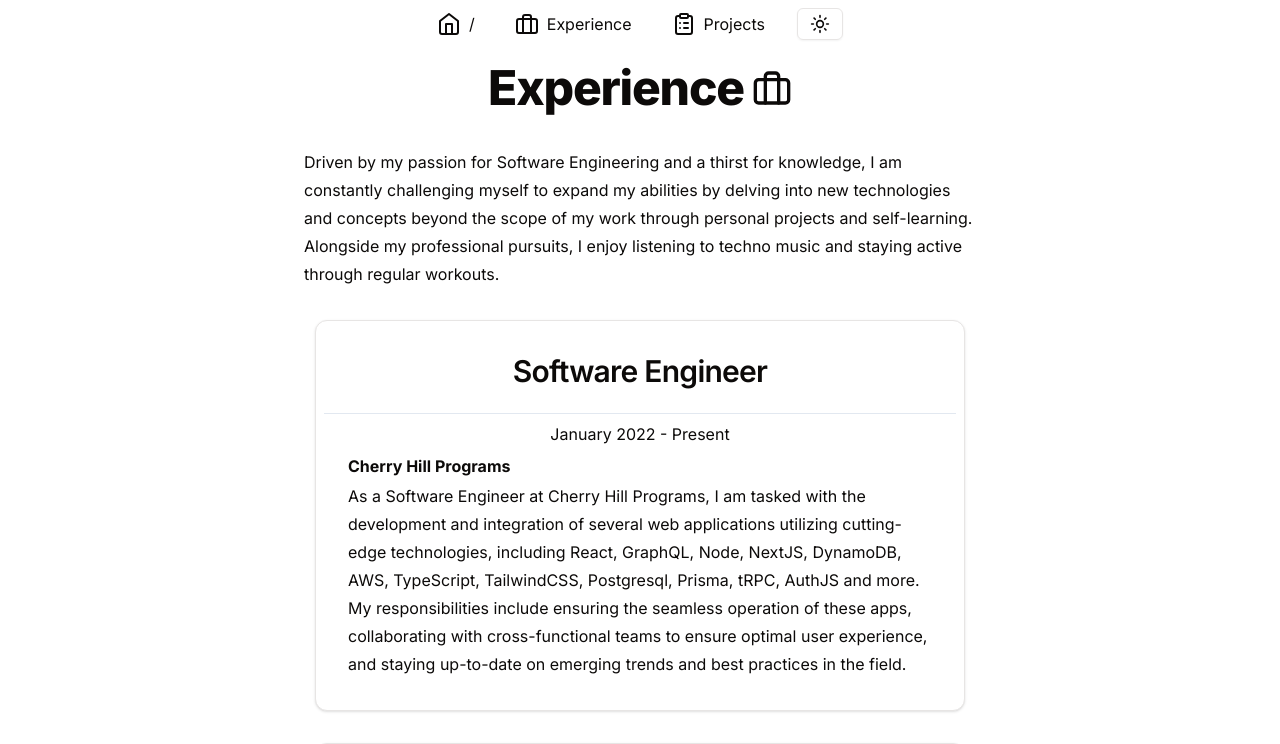
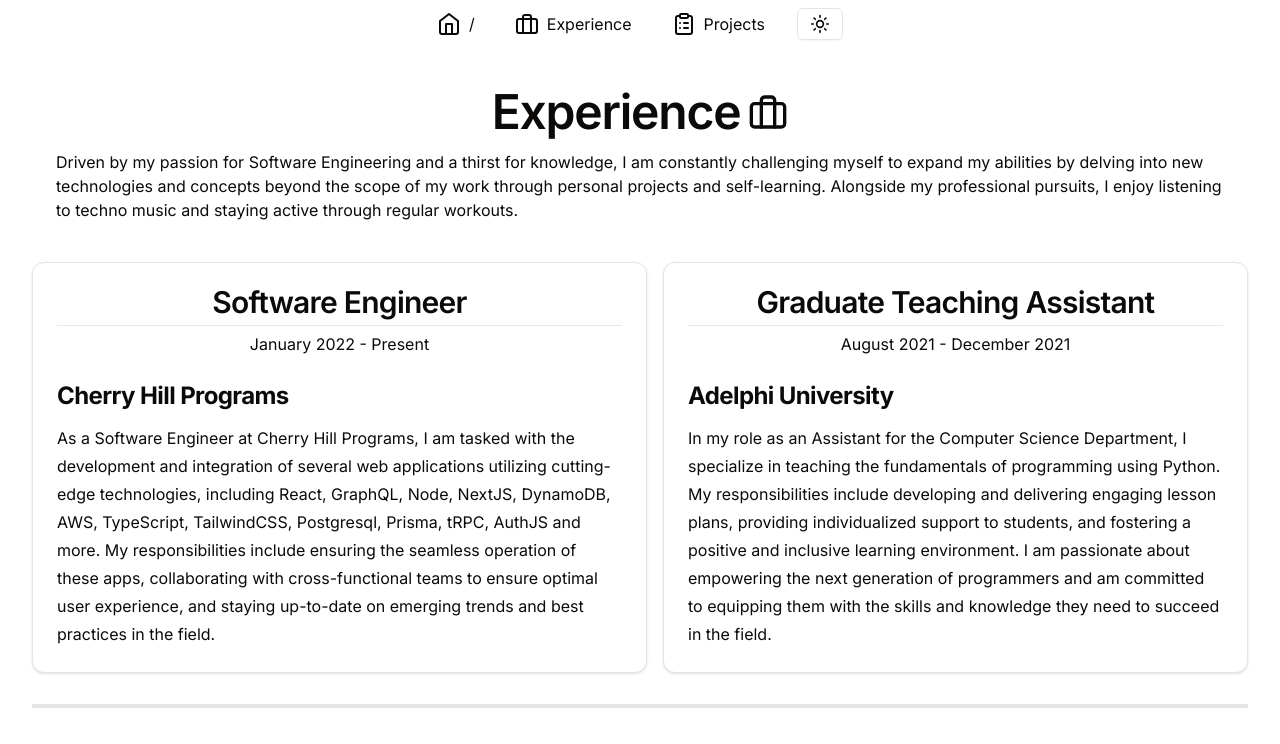
Before and after one commit to makyfj/franklinjara.dev, a Next.js app: page /experience in a window 1280 px wide. Shown: the top 744 px of the page. Built offline with nearby package versions, Linux system fonts and the light colour scheme.

Commit message:
:sparkles: feat: clean up and style update

```diff
--- a/src/app/experience/page.tsx
+++ b/src/app/experience/page.tsx
@@ -6,6 +6,7 @@ import {
   CardContent,
   CardDescription,
   CardHeader,
+  CardTitle,
 } from "src/components/ui/card"
 
 export const metadata: Metadata = {
@@ -14,61 +15,72 @@ export const metadata: Metadata = {
 
 const Experience = () => {
   return (
-    <main className="flex flex-col gap-4 md:gap-8">
-      <h1 className="custom-h1 justify-center flex items-center gap-2">
+    <main className="flex flex-col gap-4">
+      <Card className="border-0 shadow-none">
+        <CardHeader>
+          <CardTitle className="custom-h1 justify-center flex items-center gap-2">
             Experience
             <Briefcase className="w-7 h-7 md:w-10 md:h-10" />
-      </h1>
-      <p className="custom-p md:max-w-2xl md:mx-auto mx-4">
+          </CardTitle>
+          <CardDescription>
             Driven by my passion for Software Engineering and a thirst for
-        knowledge, I am constantly challenging myself to expand my abilities by
-        delving into new technologies and concepts beyond the scope of my work
-        through personal projects and self-learning. Alongside my professional
-        pursuits, I enjoy listening to techno music and staying active through
-        regular workouts.
-      </p>
-      <Card className="w-[360px] md:w-[650px] mx-auto p-2 flex flex-col gap-2">
-        <CardHeader className="text-center custom-h2">
+            knowledge, I am constantly challenging myself to expand my abilities
+            by delving into new technologies and concepts beyond the scope of my
+            work through personal projects and self-learning. Alongside my
+            professional pursuits, I enjoy listening to techno music and staying
+            active through regular workouts.
+          </CardDescription>
+        </CardHeader>
+      </Card>
+      <div className="flex flex-col gap-4 md:flex-row">
+        <Card>
+          <CardHeader>
+            <CardTitle className="custom-h2 text-center">
               Software Engineer
-        </CardHeader>
+            </CardTitle>
             <CardDescription className="text-center">
               January 2022 - Present
             </CardDescription>
-        <CardContent>
-          <h4 className="custom-h4 font-bold">Cherry Hill Programs</h4>
+          </CardHeader>
+          <CardContent className="flex flex-col gap-2">
+            <h3 className="custom-h3 font-bold">Cherry Hill Programs</h3>
             <p className="custom-p">
-            As a Software Engineer at Cherry Hill Programs, I am tasked with the
-            development and integration of several web applications utilizing
-            cutting-edge technologies, including React, GraphQL, Node, NextJS,
-            DynamoDB, AWS, TypeScript, TailwindCSS, Postgresql, Prisma, tRPC,
-            AuthJS and more. My responsibilities include ensuring the seamless
-            operation of these apps, collaborating with cross-functional teams
-            to ensure optimal user experience, and staying up-to-date on
-            emerging trends and best practices in the field.
+              As a Software Engineer at Cherry Hill Programs, I am tasked with
+              the development and integration of several web applications
+              utilizing cutting-edge technologies, including React, GraphQL,
+              Node, NextJS, DynamoDB, AWS, TypeScript, TailwindCSS, Postgresql,
+              Prisma, tRPC, AuthJS and more. My responsibilities include
+              ensuring the seamless operation of these apps, collaborating with
+              cross-functional teams to ensure optimal user experience, and
+              staying up-to-date on emerging trends and best practices in the
+              field.
             </p>
           </CardContent>
         </Card>
-      <Card className="w-[360px] md:w-[650px] mx-auto p-2 flex flex-col gap-2">
-        <CardHeader className="text-center custom-h2">
+        <Card>
+          <CardHeader>
+            <CardTitle className="custom-h2 text-center">
               Graduate Teaching Assistant
-        </CardHeader>
+            </CardTitle>
             <CardDescription className="text-center">
               August 2021 - December 2021
             </CardDescription>
-        <CardContent>
-          <h4 className="custom-h4 font-bold">Adelphi University</h4>
+          </CardHeader>
+          <CardContent className="flex flex-col gap-2">
+            <h3 className="custom-h3 font-bold">Adelphi University</h3>
             <p className="custom-p">
               In my role as an Assistant for the Computer Science Department, I
-            specialize in teaching the fundamentals of programming using Python.
-            My responsibilities include developing and delivering engaging
-            lesson plans, providing individualized support to students, and
-            fostering a positive and inclusive learning environment. I am
-            passionate about empowering the next generation of programmers and
-            am committed to equipping them with the skills and knowledge they
-            need to succeed in the field.
+              specialize in teaching the fundamentals of programming using
+              Python. My responsibilities include developing and delivering
+              engaging lesson plans, providing individualized support to
+              students, and fostering a positive and inclusive learning
+              environment. I am passionate about empowering the next generation
+              of programmers and am committed to equipping them with the skills
+              and knowledge they need to succeed in the field.
             </p>
           </CardContent>
         </Card>
+      </div>
     </main>
   )
 }
--- a/src/app/page.tsx
+++ b/src/app/page.tsx
@@ -29,7 +29,7 @@ export default async function Home() {
         className="mx-auto rounded-full"
         priority={true}
       />
-      <Card>
+      <Card className="border-0 shadow-none">
         <CardHeader>
           <CardTitle className="custom-h1 text-center">Franklin Jara</CardTitle>
           <CardDescription>
--- a/src/app/projects/page.tsx
+++ b/src/app/projects/page.tsx
@@ -7,6 +7,7 @@ import {
   CardDescription,
   CardFooter,
   CardHeader,
+  CardTitle,
 } from "src/components/ui/card"
 import { Button } from "src/components/ui/button"
 import {
@@ -45,34 +46,38 @@ const Page = async () => {
   const data: PinnedRepositories[] = await response.json()
 
   return (
-    <main className="flex flex-col gap-4 md:gap-8">
-      <h1 className="custom-h1 justify-center flex items-center gap-2">
+    <main className="flex flex-col gap-4">
+      <Card className="border-0 shadow-none">
+        <CardHeader>
+          <CardTitle className="custom-h1 justify-center flex items-center gap-2">
             Projects
             <ClipboardList className="h-7 w-7 md:w-10 md:h-10" />
-      </h1>
-      <p className="custom-p md:max-w-2xl md:mx-auto mx-4">
-        I have a passion for staying at the forefront of emerging technologies,
-        and I am committed to continuously expanding my knowledge by actively
-        seeking out new learning opportunities. To deepen my understanding of
-        each technology that I study, I often embark on side projects,
-        experimenting with new concepts and techniques in a hands-on, practical
-        way. This approach not only enhances my own skill set but also enables
-        me to bring fresh insights and perspectives to my work as a Software
-        Engineer.
-      </p>
-      {data &&
-        data.map((repo, i) => (
-          <Card
-            key={i}
-            className="w-[360px] md:w-[650px] mx-auto p-2 flex flex-col gap-2"
-          >
-            <CardHeader className="text-center custom-h2">
+          </CardTitle>
+          <CardDescription>
+            I have a passion for staying at the forefront of emerging
+            technologies, and I am committed to continuously expanding my
+            knowledge by actively seeking out new learning opportunities. To
+            deepen my understanding of each technology that I study, I often
+            embark on side projects, experimenting with new concepts and
+            techniques in a hands-on, practical way. This approach not only
+            enhances my own skill set but also enables me to bring fresh
+            insights and perspectives to my work as a Software Engineer.
+          </CardDescription>
+        </CardHeader>
+      </Card>
+      {data && (
+        <div className="grid grid-cols-1 md:grid-cols-2 lg:grid-cols-3 gap-4">
+          {data.map((repo, i) => (
+            <Card key={i} className="flex flex-col justify-between">
+              <CardHeader>
+                <CardTitle className="text-center custom-h2">
                   {repo.repo}
-            </CardHeader>
+                </CardTitle>
                 <CardDescription className="flex items-center justify-center gap-2">
                   {repo.language} <Star className="h-4 w-4 text-yellow-500" />{" "}
                   {repo.stars}
                 </CardDescription>
+              </CardHeader>
               <CardContent className="custom-p">{repo.description}</CardContent>
               <CardFooter className="flex items-center justify-around gap-2">
                 <TooltipProvider>
@@ -105,7 +110,8 @@ const Page = async () => {
                           target="_blank"
                           rel="noreferrer"
                         >
-                        Source Code <Github className="text-blue-400 h-4 w-4" />
+                          Source Code{" "}
+                          <Github className="text-blue-400 h-4 w-4" />
                         </a>
                       </Button>
                     </TooltipTrigger>
@@ -117,6 +123,8 @@ const Page = async () => {
               </CardFooter>
             </Card>
           ))}
+        </div>
+      )}
     </main>
   )
 }
--- a/src/components/common/footer.tsx
+++ b/src/components/common/footer.tsx
@@ -1,9 +1,9 @@
 const Footer = () => {
   return (
     <footer className="container mx-auto">
-      <div className="flex flex-col items-center justify-between md:justify-center gap-4 border-t border-t-slate-200 py-10 dark:border-t-slate-700 md:h-24 md:flex-row md:py-0">
+      <div className="flex flex-col items-center justify-between md:justify-center gap-4 border-t-4 py-10 md:h-24 md:flex-row md:py-0">
         <div className="flex flex-col items-center gap-4 px-8 md:flex-row md:gap-2 md:px-0">
-          <p className="text-center text-sm leading-loose text-slate-600 dark:text-slate-400 md:text-left">
+          <p className="text-center text-sm leading-loose md:text-left">
             Built by{" "}
             <a
               href="https://github.com/makyfj"
--- a/src/styles/tailwind.css
+++ b/src/styles/tailwind.css
@@ -79,13 +79,13 @@
 
 @layer components {
   .custom-h1 {
-    @apply scroll-m-20 text-4xl font-extrabold tracking-tight lg:text-5xl;
+    @apply scroll-m-20 text-4xl mb-2 font-extrabold tracking-tight lg:text-5xl;
   }
   .custom-h2 {
-    @apply mt-10 scroll-m-20 border-b border-b-slate-200 pb-2 text-3xl font-semibold tracking-tight transition-colors first:mt-0 dark:border-b-slate-700;
+    @apply mt-4 scroll-m-20 border-b border-b-slate-200 pb-2 text-3xl font-semibold tracking-tight transition-colors first:mt-0 dark:border-b-slate-700;
   }
   .custom-h3 {
-    @apply mt-8 scroll-m-20 text-2xl font-semibold tracking-tight;
+    @apply scroll-m-20 text-2xl font-semibold tracking-tight;
   }
 
   .custom-p {
```
Also changed, not shown: src/components/common/header.tsx (+7 -1 lines). Lines whose indentation alone changed are shown as unchanged.
